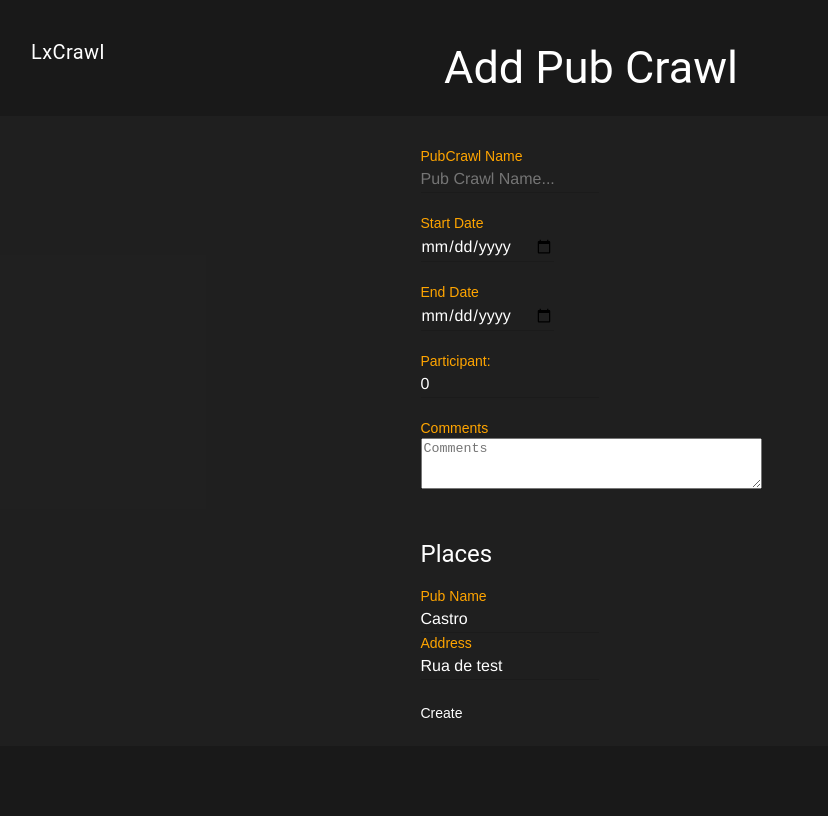
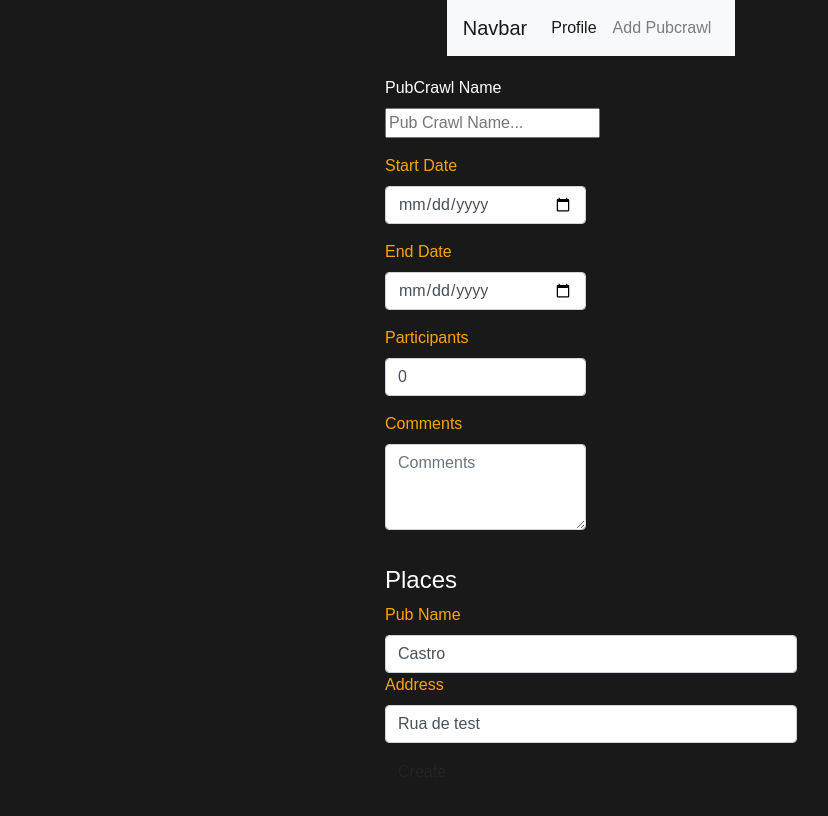
Before and after one commit to PatriciaRosalis/Lx_Crawl, a React (Create React App) app in the folder client/: page /add-pubcrawl in a window 1280 px wide. Shown: the top 816 px of the page, without its empty margins (49-877 px from the left). Built offline with nearby package versions, Linux system fonts and the light colour scheme.

Commit message:
bootstrap

```diff
--- a/client/package.json
+++ b/client/package.json
@@ -3,6 +3,7 @@
   "version": "0.1.0",
   "private": true,
   "dependencies": {
+    "@material-ui/core": "^3.9.3",
     "axios": "^0.18.0",
     "bootstrap": "^4.3.1",
     "material-design-lite": "^1.3.0",
--- a/client/public/index.html
+++ b/client/public/index.html
@@ -5,17 +5,18 @@
   <meta charset="utf-8">
   <meta name="viewport" content="width=device-width, initial-scale=1, shrink-to-fit=no">
   <meta name="theme-color" content="#000000">
-  <meta name="viewport" content="width=device-width, initial-scale=1.0">
-
+  <!-- <meta name="viewport" content="width=device-width, initial-scale=1.0"> -->
+  <meta name="viewport" content="minimum-scale=1, initial-scale=1, width=device-width, shrink-to-fit=no">
+  <link rel="stylesheet" href="https://fonts.googleapis.com/icon?family=Material+Icons">
 
   <!-- <link rel="shortcut icon" href="%PUBLIC_URL%/favicon.ico">
   <link rel="stylesheet" href="../node_modules/material-design-lite/material.min.css">
   <link rel="stylesheet" href="https://fonts.googleapis.com/icon?family=Material+Icons">
   <script src="../node_modules/material-design-lite/material.min.js"></script> -->
-  <script defer src="https://code.getmdl.io/1.3.0/material.min.js"></script>
+  <!-- <script defer src="https://code.getmdl.io/1.3.0/material.min.js"></script>
 
   <link rel="stylesheet" href="https://code.getmdl.io/1.3.0/material.red-deep_orange.min.css" />
-  <link rel="stylesheet" href="https://fonts.googleapis.com/icon?family=Material+Icons">
+  <link rel="stylesheet" href="https://fonts.googleapis.com/icon?family=Material+Icons"> -->
 
   <title>LxCrawl</title>
 </head>
--- a/client/src/components/pages/AddPubCrawl.jsx
+++ b/client/src/components/pages/AddPubCrawl.jsx
@@ -89,97 +89,54 @@ export default class AddPubCrawl extends Component {
   render() {
     return (
       <div className="AddPubCrawl">
-        <br />
         <Navbar />
-        <h2>Add Pub Crawl</h2>
-        <div className="containerAddPub">
-          <form action="action_page.php" className="form-act">
-            <div className="space">
-              <div className="col-25">
-                <label htmlFor="fname" className="label color-form">PubCrawl Name</label>
-              </div>
-              <div className="col-75">
-                {/* <input type="text" value={this.state.name} onChange={this.handleInputChange} id="fname" placeholder="Pub Crawl Name..." /> */}
+
+        <form>
+          <div className="form-row form-act">
+            <div className="form-group col-md-6">
+              <label htmlFor="pubcrawl color-form">PubCrawl Name</label>
               <input className="mdl-textfield__input" id="pubName" type="text" value={this.state.name} name="name" onChange={this.handleInputChange} placeholder="Pub Crawl Name..." />
             </div>
+            <div className="form-group col-md-6">
+              <label for="sdate" className="label color-form ">Start Date</label>
+              <input className="mdl-textfield__input form-control" id="sdate" name="startDate" type="date" value={this.state.startDate} onChange={this.handleInputChange} />
             </div>
-            <div className="space">
-              <div className="col-25">
-                <label htmlFor="sdate" className="label color-form">Start Date</label>
+            <div className="form-group col-md-6">
+              <label htmlFor="eDate" className="color-form">End Date</label>
+              <input className="mdl-textfield__input form-control" id="edate" name="endDate" type="date" value={this.state.endDate} onChange={this.handleInputChange} />
             </div>
-              <div className="col-75">
-                <input className="mdl-textfield__input" id="sdate" name="startDate" type="date" value={this.state.startDate} onChange={this.handleInputChange} />
+            <div className="form-group col-md-6">
+              <label htmlFor="participant" className="color-form">Participants</label>
+              <input className="mdl-textfield__input form-control" id="participant" type="number" value={this.state.participants} name="participants" onChange={this.handleInputChange} />
             </div>
-            </div>
-            <div className="space">
-              <div className="col-25">
-                <label htmlFor="edate" className="label color-form">End Date</label>
-              </div>
-              <div className="col-75">
-                <input className="mdl-textfield__input" id="edate" name="endDate" type="date" value={this.state.endDate} onChange={this.handleInputChange} />
-              </div>
-            </div>
-            <div className="space">
-              <div className="col-25">
-                <label htmlFor="participant" className="label color-form">Participant:</label>
-              </div>
-              <div className="col-75">
-                <input className="mdl-textfield__input" id="participant" type="number" value={this.state.participants} name="participants" onChange={this.handleInputChange} />
-              </div>
-            </div>
-            <div className="space">
-              <div className="col-25">
-                <label htmlFor="comments" className="label color-form">Comments</label>
-              </div>
-              <div className="col-75">
-                <textarea id="comments" name="comments" placeholder="Comments" value={this.state.comments} /*name="comments"*/ cols="40" rows="3" onChange={this.handleInputChange}></textarea>
+            <div className="form-group col-md-6">
+              <label htmlFor="comments" className="color-form">Comments</label>
+              <textarea className="form-control" id="comments" name="comments" placeholder="Comments" value={this.state.comments} /*name="comments"*/ cols="40" rows="3" onChange={this.handleInputChange} ></textarea >
             </div>
           </div>
           <div className="space ">
             <h4>Places</h4>
             {this.state.places.map((place, i) => <div key={i}>
               <div className="col-25">
-                  <label className="mdl-textfield__label " htmlFor="pubname" className="label color-form" >Pub Name</label>
+                <label className="mdl-textfield__label " for="pubname" className="label color-form" >Pub Name</label>
               </div>
               <div className="col-75">
-                  <input className="mdl-textfield__input" value={place.namePub} onChange={e => this.changeNamePub(e, i)} />
+                <input className="mdl-textfield__input form-control" value={place.namePub} onChange={e => this.changeNamePub(e, i)} />
               </div>
               <div className="col-25">
-                  <label className="mdl-textfield__label" htmlFor="address" className="label color-form " >Address </label>
+                <label className="mdl-textfield__label" for="address" className="label color-form " >Address </label>
               </div>
               <div className="col-75">
-                  <input className="mdl-textfield__input" value={place.address} onChange={e => this.changeAddress(e, i)} />
+                <input className="mdl-textfield__input form-control" value={place.address} onChange={e => this.changeAddress(e, i)} />
               </div>
             </div>)}
+            <button className="btn" id="createPub" onClick={(e) => this.handleClick(e)}>Create </button>
           </div>
-            <button className="btn" id="createPub" onClick={(e) => this.handleClick(e)}>Create </button>
         </form>
         {this.state.message && <div className="info">
           {this.state.message}
         </div>}
       </div>
-
-
-        {/* <h2>Add Pub Crawl</h2> */}
-        {/* <form>  */}
-        {/* Name: <input type="text" value={this.state.name} name="name" onChange={this.handleInputChange} /> <br /> */}
-        {/* Comments: <textarea value={this.state.comments} name="comments" cols="30" rows="10" onChange={this.handleInputChange} ></textarea> <br /> */}
-        {/* Start Date: <input type="date" value={this.state.startDate} name="startDate" onChange={this.handleInputChange} /> <br />  */}
-        {/* End Date: <input type="date" value={this.state.endDate} name="endDate" onChange={this.handleInputChange} /> <br />  */}
-        {/* Participants: <input type="number" value={this.state.participants} name="participants" onChange={this.handleInputChange} /> <br />  */}
-        {/* <hr /> */}
-        {/* <h3>Places</h3> */}
-        {/* {this.state.places.map((place,i) => <div key={i}> */}
-        {/* Pub name : <input value={place.namePub} onChange={e => this.changeNamePub(e,i)} /> <br/> */}
-        {/* Address : <input value={place.address} onChange={e => this.changeAddress(e,i)}/> <br/> */}
-        {/* <br/> */}
-        {/* </div>)} */}
-        {/* <button onClick={(e) => this.handleClick(e)}>Create Pub Crawl</button> */}
-        {/* </form> */}
-        {/* {this.state.message && <div className="info"> */}
-        {/* {this.state.message} */}
-        {/* </div>} */}
-      </div>
-    );
+    )
   }
 }
--- a/client/src/components/pages/Navbar.jsx
+++ b/client/src/components/pages/Navbar.jsx
@@ -4,25 +4,41 @@ import { Link } from 'react-router-dom';
 function Navbar() {
   return (
     <div className="Navbar">
-      <div className="mdl-layout mdl-js-layout">
-        <header className="mdl-layout__header mdl-layout__header--scroll">
-          <div className="mdl-layout__header-row">
-            <span className="mdl-layout-title">LxCrawl</span>
-            <div className="mdl-layout-spacer"></div>
+
+<nav class="navbar navbar-expand-lg navbar-light bg-light">
+  <button class="navbar-toggler" type="button" data-toggle="collapse" data-target="#navbarTogglerDemo03" aria-controls="navbarTogglerDemo03" aria-expanded="false" aria-label="Toggle navigation">
+    <span class="navbar-toggler-icon"></span>
+  </button>
+  <Link class="navbar-brand" to="#">Navbar</Link>
+
+  <div class="collapse navbar-collapse" id="navbarTogglerDemo03">
+    <ul class="navbar-nav mr-auto mt-2 mt-lg-0">
+      <li class="nav-item active">
+        <Link class="nav-link" to="/profile">Profile <span class="sr-only">(current)</span></Link>
+      </li>
+      <li class="nav-item">
+        <Link class="nav-link" to="/add-pubcrawl">Add Pubcrawl</Link>
+      </li>
+    </ul>
+  </div>
+</nav>
+
+      {/* <div className="">
+        <header className="">
+          <div className="">
+            <span className="">LxCrawl</span>
+            <div className=""></div>
           </div>
         </header>
-        <div className="mdl-layout__drawer">
-          <span className="mdl-layout-title"><img className="title-nav" src="../title.png" alt="title" /></span>
-          <nav className="mdl-navigation">
-          <Link className="mdl-navigation__link" to="/">Home</Link>
-          <Link className="mdl-navigation__link" to="/profile">Profile</Link>
-          <Link className="mdl-navigation__link" to="/add-pubcrawl">Add Pub Crawl</Link>
+        <div className="">
+          <span className=""><img className="title-nav" src="../title.png" alt="title" /></span>
+          <nav className="">
+          <Link className="" to="/">Home</Link>
+          <Link className="" to="/profile">Profile</Link>
+          <Link className="" to="/add-pubcrawl">Add Pub Crawl</Link>
           </nav>
         </div>
-        {/* <main className="mdl-layout__content">
-    <div className="page-content"><!-- Your content goes here --></div>
-  </main> */}
-      </div>
+      </div> */}
     </div>
   )
 }
--- a/client/src/components/pages/Signup.jsx
+++ b/client/src/components/pages/Signup.jsx
@@ -1,5 +1,6 @@
 import React, { Component } from 'react';
 import api from '../../api';
+import Button from '@material-ui/core/Button';
 
 export default class Signup extends Component {
   constructor(props) {
@@ -53,7 +54,7 @@ export default class Signup extends Component {
             <input className="mdl-textfield__input" type="password" value={this.state.password} name="password" onChange={this.handleInputChange} />
             <label class="mdl-textfield__label" htmlFor="password">Password</label>
           </div>
-          <button className="log-btn mdl-button mdl-js-button mdl-button--accent" onClick={(e) => this.handleClick(e)}>Signup</button>
+          <Button variant="contained" color="primary"  onClick={(e) => this.handleClick(e)}>Signup</Button>
         </form>
         {this.state.message && <div className="info info-danger">
           {this.state.message}
--- a/client/src/index.scss
+++ b/client/src/index.scss
@@ -1,6 +1,7 @@
 @import "./styles/profile";
 @import "./styles/sign";
 @import './styles/pubcrawlForms.scss';
+@import '../node_modules/bootstrap/scss/bootstrap.scss';
 
 // --------------------
 // Definition of variables
--- a/client/src/styles/pubcrawlForms.scss
+++ b/client/src/styles/pubcrawlForms.scss
@@ -99,6 +99,6 @@
   margin-top: 10px;
 }
 
-.space {
-  margin: 10px;
-}
+// .space {
+//   margin: 10px;
+// }
```
Also changed, not shown: client/src/components/pages/Profile.jsx (+23 -40 lines), client/src/components/pages/Login.jsx (line endings or trailing spaces), 1 other file (tests, documents, lock files or other folders). Lines whose indentation alone changed are shown as unchanged.
